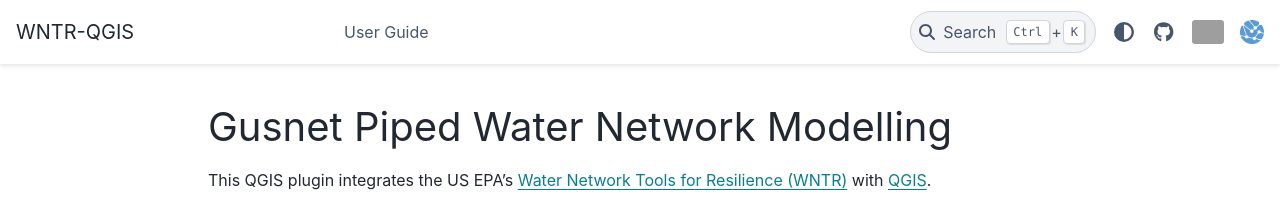
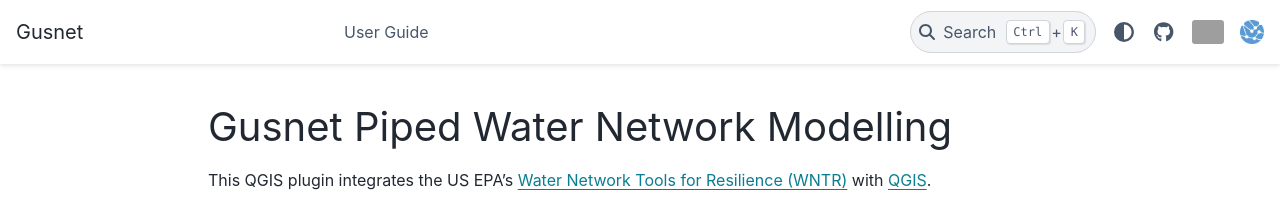
Before and after one commit to angusmcb/wntr-qgis, a Sphinx documentation site: the page built from docs/index.md, in a window 1280 px wide. Shown: the top 214 px of the page. Built offline with Sphinx 7.4.7 and the PyData theme 0.15.4, drawn with Linux system fonts in a browser that asks for light colours; the version number could not be read and is left out; grey boxes are pictures that could not be loaded.

Commit message:
fix docs with new name

```diff
--- a/docs/conf.py
+++ b/docs/conf.py
@@ -23,7 +23,7 @@
         FieldType,
     )
 
-project = "Water Network Tools for Resiliance - QGIS Integration"
+project = "Gusnet - Piped Water Network Analysis"
 project_copyright = "2024, Angus McBride"
 author = "Angus McBride"
 release = gusnet.__version__
@@ -50,11 +50,11 @@
 
 html_theme = "pydata_sphinx_theme"
 html_static_path = ["_static"]
-html_logo = "../wntrqgis/resources/icons/logo.svg"
+html_logo = "../gusnet/resources/icons/logo.svg"
 html_favicon = html_logo
 
 html_theme_options = {
-    "logo": {"text": "WNTR-QGIS"},
+    "logo": {"text": "Gusnet"},
     "icon_links": [
         {
             # Label for this link
```
